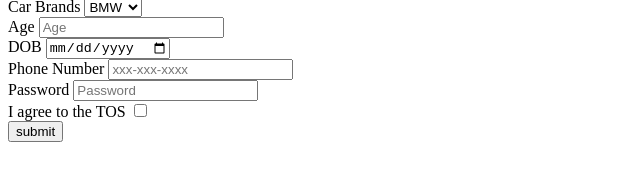
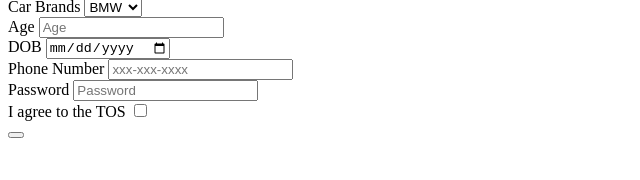
Before and after one commit to acciojob/signup-form-car-VamsiBunny, a website: page main.html in a window 1280 px wide. Shown: the part 90-270 px from the top of the page, without its empty margins (0-640 px from the left). Drawn offline with Linux system fonts and the light colour scheme.

Commit message:
created a submission

```diff
--- a/main.html
+++ b/main.html
@@ -36,7 +36,7 @@
 		<input type="password" id="password" placeholder="Password" required><br>
 		<label for="tos">I agree to the TOS</label>
 		<input type="checkbox" id="tos" required><br>
-		<input type="button" value="submit">
+		<button type="submit">
 	</form>
 
     <script type="text/javascript" src="./script.js">
```
